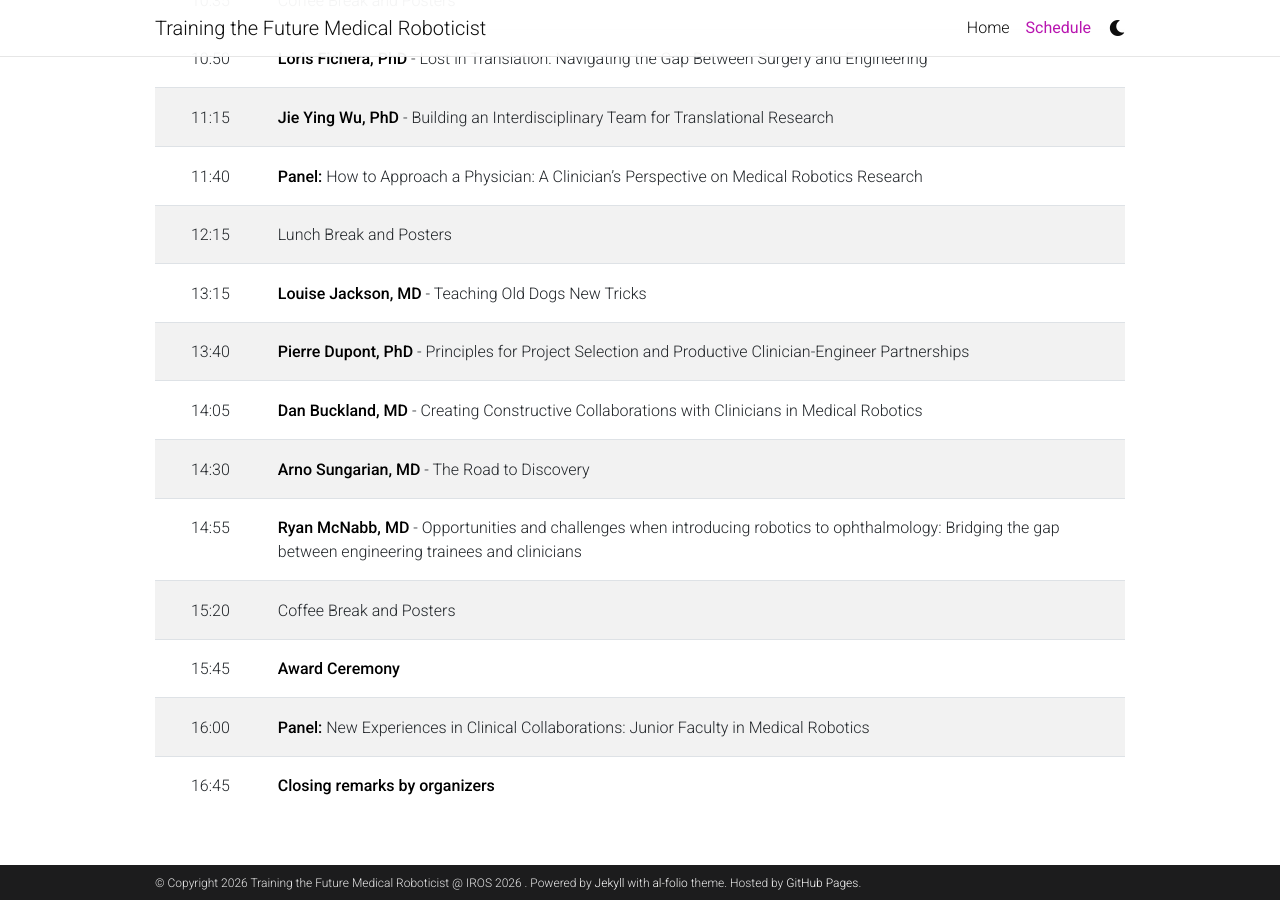
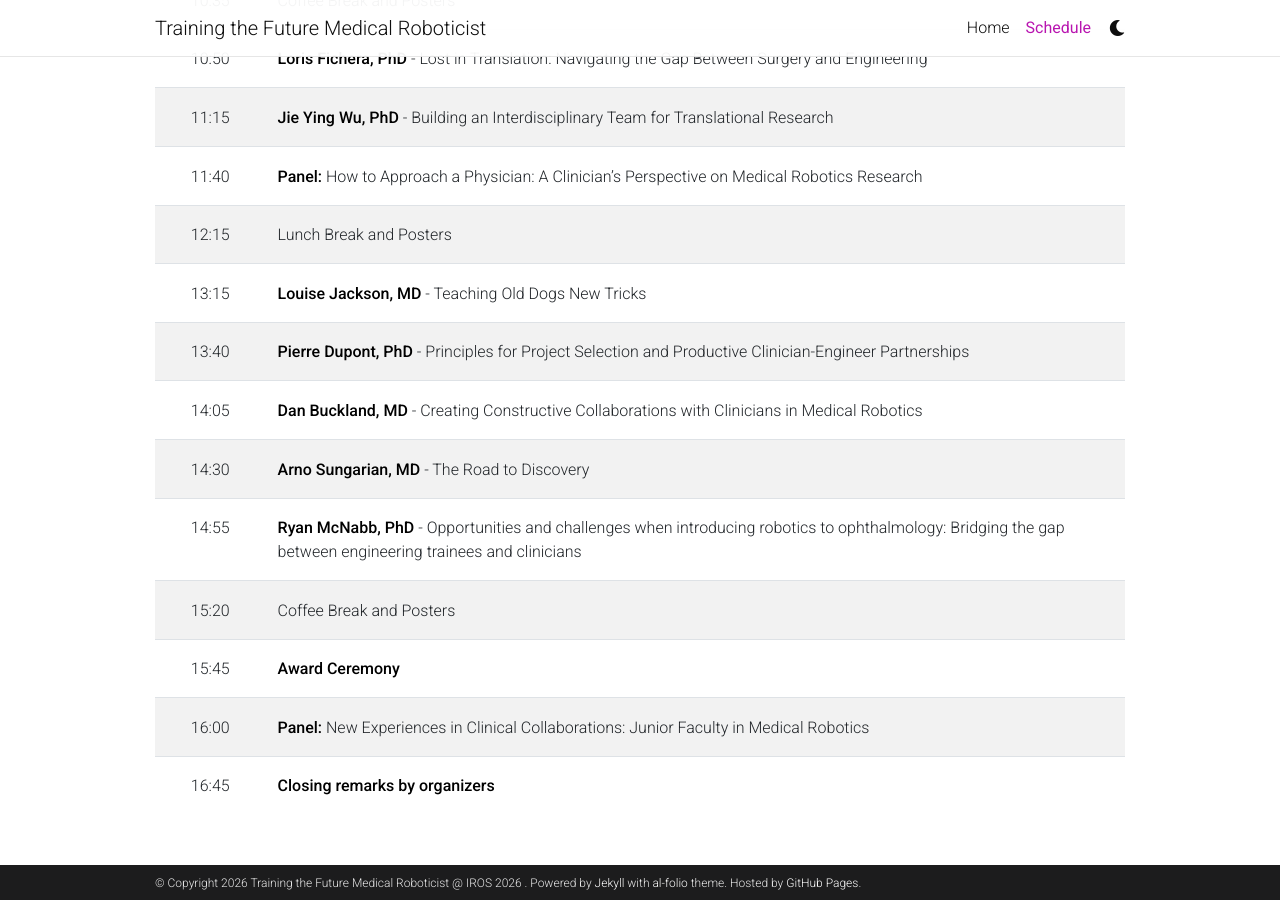
Before and after one commit to future-med-roboticist/future-med-roboticist.github.io, a Jekyll site: the page built from _pages/schedule.md, in a window 1280 px wide and 900 px high, scrolled down 724 px. Built offline with Jekyll 4.4.1, drawn with Linux system fonts in a browser that asks for light colours; comment, search, counter and statistics services are not loaded; a style sheet for code colours, icons or effects is not loaded.

Commit message:
Update schedule.md

```diff
--- a/_pages/schedule.md
+++ b/_pages/schedule.md
@@ -24,7 +24,7 @@ nav_order: 1
 | 13:40 | **Pierre Dupont, PhD** - Principles for Project Selection and Productive Clinician-Engineer Partnerships |
 | 14:05 | **Dan Buckland, MD** - Creating Constructive Collaborations with Clinicians in Medical Robotics |
 | 14:30 | **Arno Sungarian, MD** - The Road to Discovery |
-| 14:55 | **Ryan McNabb, MD** - Opportunities and challenges when introducing robotics to ophthalmology: Bridging the gap between engineering trainees and clinicians |
+| 14:55 | **Ryan McNabb, PhD** - Opportunities and challenges when introducing robotics to ophthalmology: Bridging the gap between engineering trainees and clinicians |
 | 15:20 | Coffee Break and Posters |
 | 15:45 | **Award Ceremony** |
 | 16:00 |  **Panel:** New Experiences in Clinical Collaborations: Junior Faculty in Medical Robotics |
```
